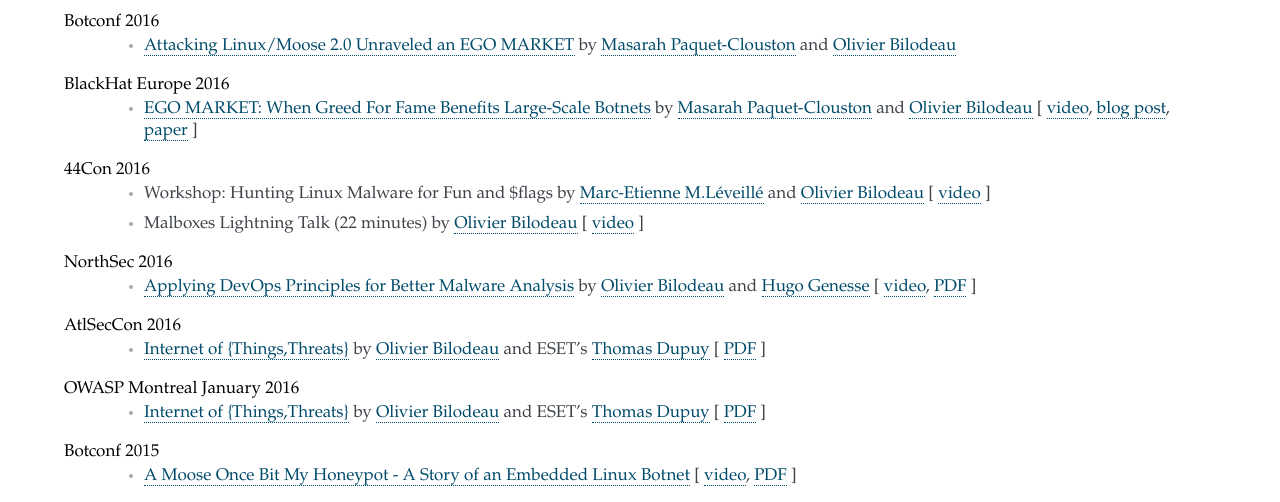
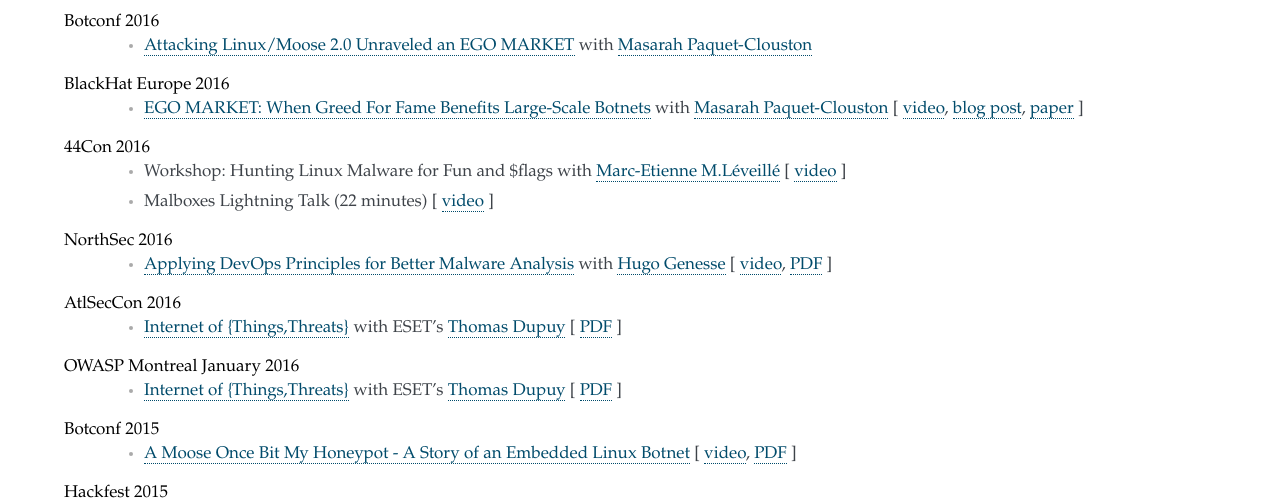
Before and after one commit to obilodeau/slides, a plain HTML site: page index.html in a window 1280 px wide. Shown: the part 284-786 px from the top of the page. Drawn offline with Linux system fonts and the light colour scheme.

Commit message:
Removed my name and replaced "by" with "with" (copy and paste leftovers)

```diff
--- a/index.html
+++ b/index.html
@@ -831,8 +831,7 @@
 <li>
 <p>
 <a href="https://www.botconf.eu/wp-content/uploads/2016/11/PR08-MOOSE-BILODEAU-PAQUET-CLOUSTON.pdf">
-    Attacking Linux/Moose 2.0 Unraveled an EGO MARKET</a>
-    by <a href="https://twitter.com/MasarahClouston">Masarah Paquet-Clouston</a> and <a href="https://twitter.com/obilodeau">Olivier Bilodeau</a>
+    Attacking Linux/Moose 2.0 Unraveled an EGO MARKET</a> with <a href="https://twitter.com/MasarahClouston">Masarah Paquet-Clouston</a>
 </p>
 </li>
 </ul></div>
@@ -846,7 +845,7 @@
 <p>
 <a href="https://www.blackhat.com/docs/eu-16/materials/eu-16-Paquet-Clouston-Ego-Market_When-Greed-for-Fame-Benefits-Large-Scale-Botnets.pdf">
     EGO MARKET: When Greed For Fame Benefits Large-Scale Botnets</a>
-    by <a href="https://twitter.com/MasarahClouston">Masarah Paquet-Clouston</a> and <a href="https://twitter.com/obilodeau">Olivier Bilodeau</a>
+    with <a href="https://twitter.com/MasarahClouston">Masarah Paquet-Clouston</a>
     [ <a href="https://www.youtube.com/watch?list=PLH15HpR5qRsXcnfTOLOA3yYSd0CmYwOHS&amp;v=9pmKj0P9_ow">video</a>,
     <a href="http://gosecure.net/2016/11/02/exposing-the-ego-market-the-cybercrime-performed-by-the-linux-moose-botnet/">blog post</a>,
     <a href="http://gosecure.net/wp-content/uploads/2016/11/Ego-Market_When-Greed-for-Fame-Benefits-Large-Scale-Botnets.pdf">paper</a>
@@ -865,13 +864,12 @@
 <li>
 <p>
 Workshop: Hunting Linux Malware for Fun and $flags
-    by <a href="https://twitter.com/marc_etienne_">Marc-Etienne M.Léveillé</a> and <a href="https://twitter.com/obilodeau">Olivier Bilodeau</a> [ <a href="https://videos.44con.com/187676320">video</a> ]
+    with <a href="https://twitter.com/marc_etienne_">Marc-Etienne M.Léveillé</a> [ <a href="https://videos.44con.com/187676320">video</a> ]
 </p>
 </li>
 <li>
 <p>
-Malboxes Lightning Talk (22 minutes)
-    by <a href="https://twitter.com/obilodeau">Olivier Bilodeau</a> [ <a href="https://videos.44con.com/185322203">video</a> ]
+Malboxes Lightning Talk (22 minutes) [ <a href="https://videos.44con.com/185322203">video</a> ]
 </p>
 </li>
 </ul></div>
@@ -884,7 +882,7 @@
 <li>
 <p>
 <a href="http://gosecure.github.io/presentations/2016-05-19_northsec/malboxes.html">Applying DevOps Principles for Better Malware Analysis</a>
-    by <a href="https://twitter.com/obilodeau">Olivier Bilodeau</a> and <a href="https://twitter.com/hugospns">Hugo Genesse</a>
+    with <a href="https://twitter.com/hugospns">Hugo Genesse</a>
     [ <a href="https://www.youtube.com/watch?v=rfmUcYGGrls">video</a>,
     <a href="http://gosecure.github.io/presentations/2016-05-19_northsec/OlivierBilodeau_HugoGenesse-Malboxes.pdf">PDF</a> ]
 </p>
@@ -899,7 +897,7 @@
 <li>
 <p>
 <a href="http://gosecure.github.io/presentations/2016-04-07_atlseccon/internet-of-threats.html">Internet of {Things,Threats}</a>
-    by <a href="https://twitter.com/obilodeau">Olivier Bilodeau</a> and ESET&#8217;s <a href="https://twitter.com/nyx__o">Thomas Dupuy</a>
+    with ESET&#8217;s <a href="https://twitter.com/nyx__o">Thomas Dupuy</a>
     [ <a href="http://gosecure.github.io/presentations/2016-04-07_atlseccon/OlivierBilodeau_ThomasDupuy-Internet_of_Threats.pdf">PDF</a> ]
 </p>
 </li>
@@ -913,7 +911,7 @@
 <li>
 <p>
 <a href="http://gosecure.github.io/presentations/2016-01-20_owasp-mtl/internet-of-threats.html">Internet of {Things,Threats}</a>
-    by <a href="https://twitter.com/obilodeau">Olivier Bilodeau</a> and ESET&#8217;s <a href="https://twitter.com/nyx__o">Thomas Dupuy</a>
+    with ESET&#8217;s <a href="https://twitter.com/nyx__o">Thomas Dupuy</a>
     [ <a href="http://gosecure.github.io/presentations/2016-01-20_owasp-mtl/internet-of-threats.pdf">PDF</a> ]
 </p>
 </li>
@@ -1217,7 +1215,7 @@
 <div id="footnotes"><hr /></div>
 <div id="footer">
 <div id="footer-text">
-Last updated 2017-01-11 15:02:17 EST
+Last updated 2017-01-11 15:06:08 EST
 </div>
 </div>
 </body>
```
Also changed, not shown: 1 other file.
